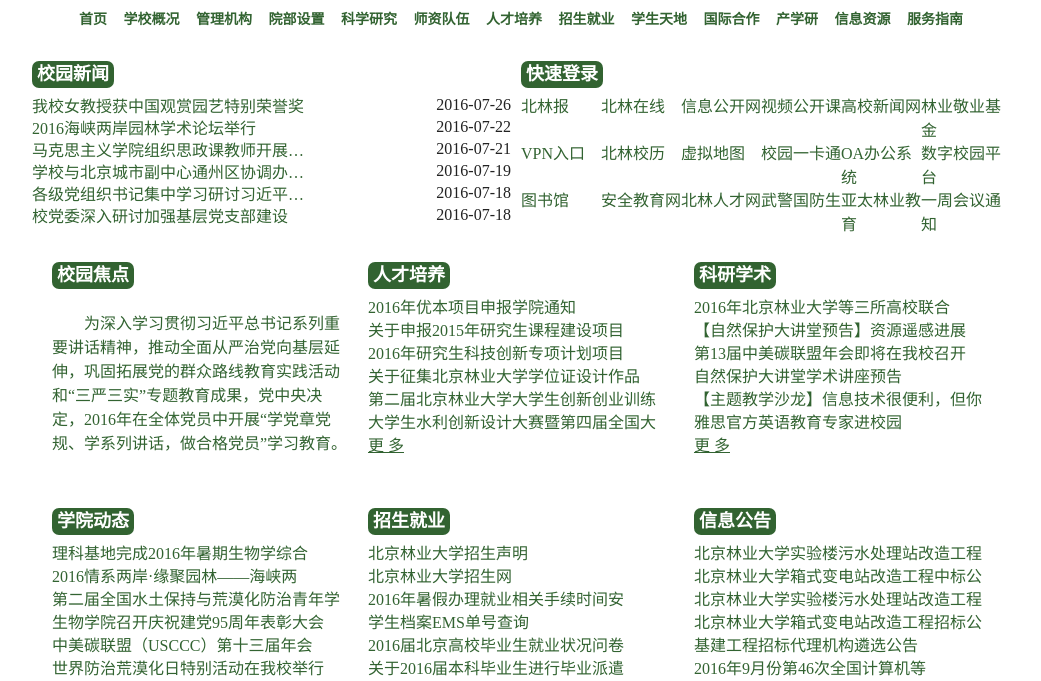
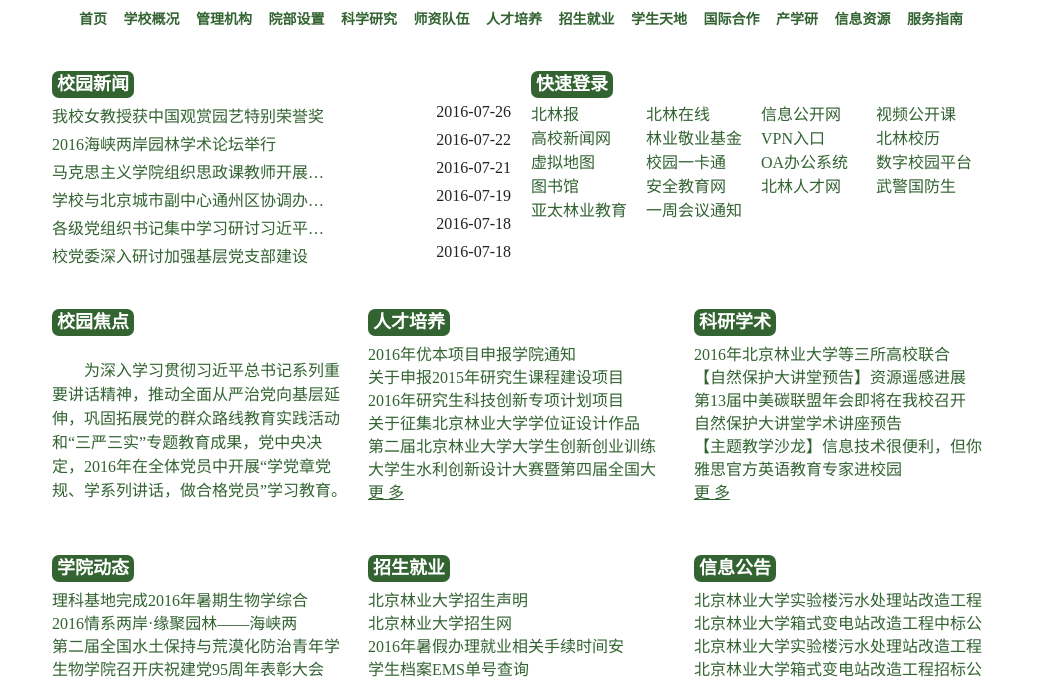
Before and after one commit to mingttong/ResponsiveBjfu2.0, a website: page src/index.html in a window 1280 px wide. Shown: the part 109-790 px from the top of the page, without its empty margins (119-1160 px from the left). Drawn offline with Linux system fonts and the light colour scheme.

Commit message:
搞定xyxw

```diff
--- a/src/css/main.css
+++ b/src/css/main.css
@@ -289,37 +289,20 @@ header .main ul li a:hover, a:active {
 .content-top {
     width: 100%;
     display: block;
-    /*float: left;*/
 }
 
-/*.content-top .left .xyxw {*/
-    /*margin-top: 8px;*/
-/*}*/
-
 .content-top .xyxw {
-    width: 50%;
     float: left;
-}
-
-.content-top .xyxw-pic {
-    /*display: block;*/
-    display: none;
-    float: left;
-    margin-top: 3px;
-    margin-left: 3px;
+    padding-left: 20px;
 }
 
 .content-top .xyxw ul {
-    display: block;
+    /*display: block;*/
     float: left;
-    max-width: 3rem;
+    width: 100%;
 }
 
-.content-top .xyxw ul:first-child li {
-    height: 0.22rem;
-}
-
-.content-top .xyxw ul a {
+.content-top .xyxw ul a,span.time {
     display: inline-block;
     max-width: 2.82rem;
     text-overflow: ellipsis;
@@ -327,21 +310,20 @@ header .main ul li a:hover, a:active {
     white-space: nowrap;
 }
 
-.content-top .xyxw ul:last-child {
+.content-top .xyxw ul span.time {
     float: right;
-    margin-right: 10px;
 }
 
-.content-top .xyxw ul:last-child li {
-    padding: 3px 0 1px;
-}
+/*.content-top .xyxw ul:last-child {*/
+    /*float: right;*/
+    /*margin-right: 10px;*/
+/*}*/
 
-/*.content-top .left .ksdl {*/
-    /*margin-top: 8px;*/
+/*.content-top .xyxw ul:last-child li {*/
+    /*padding: 3px 0 1px;*/
 /*}*/
 
 .content-top .ksdl {
-    width: 50%;
     float: left;
 }
 
@@ -352,23 +334,15 @@ header .main ul li a:hover, a:active {
 
 .content-top .ksdl li a {
     display: inline-block;
-    width: 0.80rem;
-    height: 0.24rem;
+    width: 1.15rem;
+    line-height: 1.5em;
 }
 
-/*.content-top .right {*/
-    /*width: 51%;*/
-    /*display: block;*/
-    /*float: left;*/
-/*}*/
-
-/*.content-top .right .school-pic {*/
-    /*display: block;*/
-    /*width: 5.02rem;*/
-    /*height: 2.55rem;*/
-    /*background: url(../img/school-pic.png) no-repeat;*/
-    /*margin-top: 8px;*/
-/*}*/
+.a-half {
+    width: 50%;
+    box-sizing: border-box;
+    padding: 10px;
+}
 
 /*@media only screen and (max-width: 62.5em) {*/
     /*.content-top .left {*/
--- a/src/index.html
+++ b/src/index.html
@@ -46,36 +46,25 @@
     <div class="container">
 
         <div class="content-top clearfix">
-            <div class="xyxw">
+            <div class="xyxw a-half">
                 <h3 class="title">
-                    <!--<img src="img/xyxw.png" alt="校园新闻"/>-->
                     校园新闻
                 </h3>
                 <div class="content">
-                    <div class="xyxw-pic"><img src="img/pic1.jpg" alt="校园新闻"/></div>
                     <div class="xyxw-content">
                         <ul>
-                            <li><span class="li-pic"></span><a href="#">我校女教授获中国观赏园艺特别荣誉奖</a></li>
-                            <li><span class="li-pic"></span><a href="#">2016海峡两岸园林学术论坛举行</a></li>
-                            <li><span class="li-pic"></span><a href="#">马克思主义学院组织思政课教师开展实践研修</a></li>
-                            <li><span class="li-pic"></span><a href="#">学校与北京城市副中心通州区协调办洽谈合作</a></li>
-                            <li><span class="li-pic"></span><a href="#">各级党组织书记集中学习研讨习近平总书记“七一”评优表彰大会</a></li>
-                            <li><span class="li-pic"></span><a href="#">校党委深入研讨加强基层党支部建设</a></li>
-                        </ul>
-                        <ul>
-                            <li>2016-07-26</li>
-                            <li>2016-07-22</li>
-                            <li>2016-07-21</li>
-                            <li>2016-07-19</li>
-                            <li>2016-07-18</li>
-                            <li>2016-07-18</li>
+                            <li><a href="#">我校女教授获中国观赏园艺特别荣誉奖</a><span class="time">2016-07-26</span></li>
+                            <li><a href="#">2016海峡两岸园林学术论坛举行</a><span class="time">2016-07-22</span></li>
+                            <li><a href="#">马克思主义学院组织思政课教师开展实践研修</a><span class="time">2016-07-21</span></li>
+                            <li><a href="#">学校与北京城市副中心通州区协调办洽谈合作</a><span class="time">2016-07-19</span></li>
+                            <li><a href="#">各级党组织书记集中学习研讨习近平总书记“七一”评优表彰大会</a><span class="time">2016-07-18</span></li>
+                            <li><a href="#">校党委深入研讨加强基层党支部建设</a><span class="time">2016-07-18</span></li>
                         </ul>
                     </div>
                 </div>
             </div>
-            <div class="ksdl">
+            <div class="ksdl a-half">
                 <h3 class="title">
-                    <!--<img src="img/ksdl.png" alt="快速登录"/>-->
                     快速登录
                 </h3>
                 <ul>
@@ -107,7 +96,6 @@
 
         <div class="content-middle clearfix">
             <div class="elem xyjd">
-                <!--<img src="img/xyjd.png" alt="校园焦点"/>-->
                 <h3 class="title">校园焦点</h3>
                 <div class="xyjd-content">
                     <p><a href="#">为深入学习贯彻习近平总书记系列重要讲话精神，推动全面从严治党向基层延伸，巩固拓展党的群众路线教育实践活动和“三严三实”专题教育成果，党中央决定，2016年在全体党员中开展“学党章党规、学系列讲话，做合格党员”学习教育。</a>
@@ -115,7 +103,6 @@
                 </div>
             </div>
             <div class="elem rcpy">
-                <!--<img src="img/rcpy.png" alt="人才培养"/>-->
                 <h3 class="title">人才培养</h3>
 
                 <div class="content">
@@ -132,7 +119,6 @@
                 </div>
             </div>
             <div class="elem kyxs">
-                <!--<img src="img/kyxs.png" alt="科研学术"/>-->
                 <h3 class="title">科研学术</h3>
 
                 <div class="content">
```
